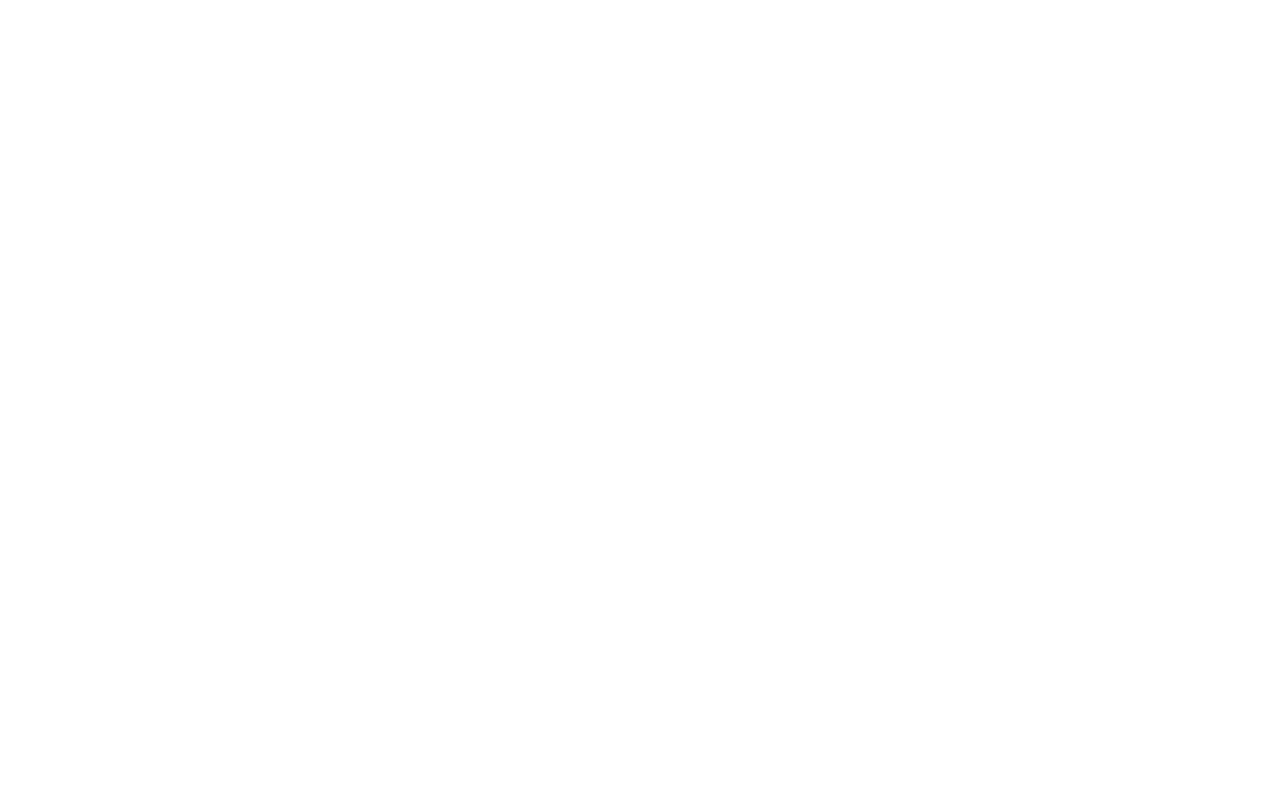
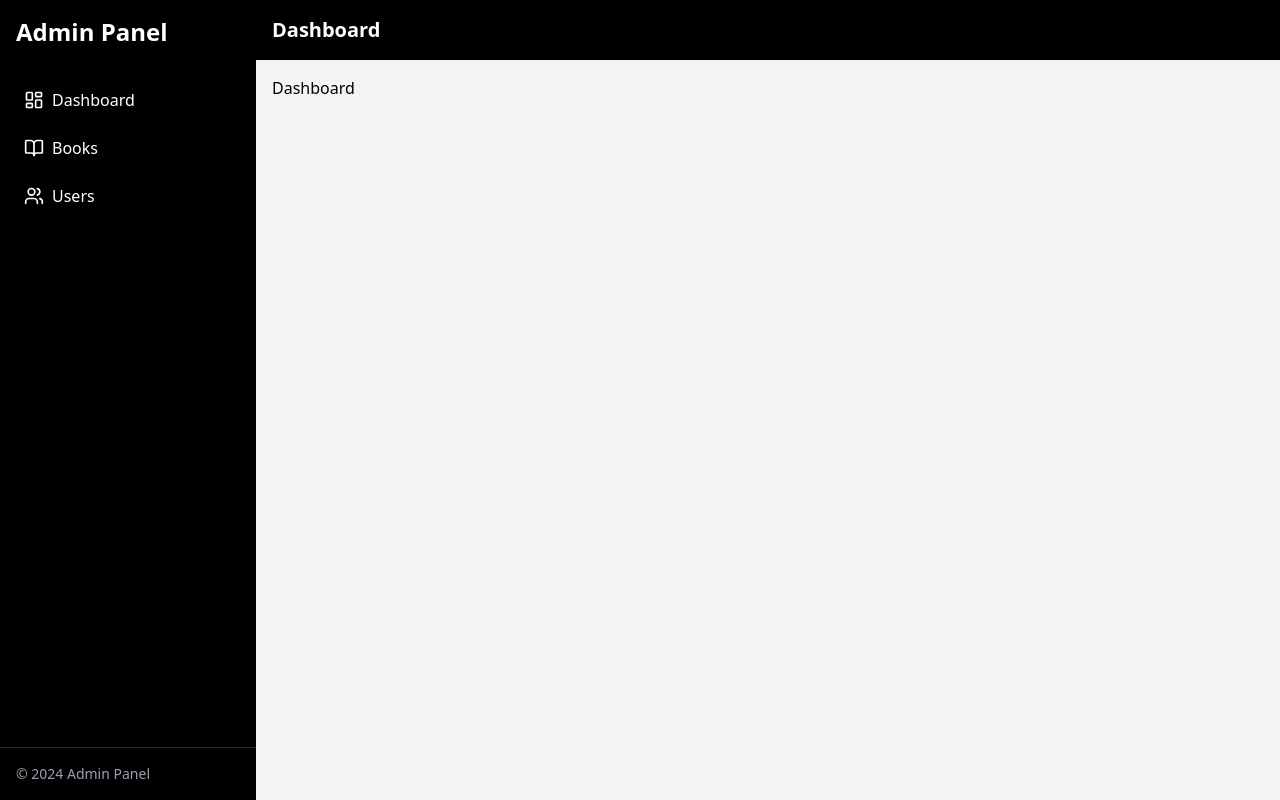
Before and after one commit to chathurasandaruwan/Book-Store-Admin-Panel-React, a React (Vite) app: page / in a window 1280 px wide. Built offline with nearby package versions, Linux system fonts and the light colour scheme.

Commit message:
set navigations page by page

```diff
--- a/src/App.tsx
+++ b/src/App.tsx
@@ -1,9 +1,24 @@
 import './App.css'
+import {createBrowserRouter, RouterProvider} from "react-router";
+import {RootLayout} from "./component/RootLayout.tsx";
+import {Dashboard} from "./pages/Dashboard.tsx";
+import {Books} from "./pages/Books.tsx";
+import {Users} from "./pages/Users.tsx";
 
 function App() {
-
+  const routers = createBrowserRouter([
+    {
+      path: "",
+      element: <RootLayout/>,
+      children: [
+        {path: "", element: <Dashboard/>},
+        {path: "/books", element: <Books/>},
+        {path: "/users", element: <Users/> }
+      ]
+    }
+  ])
   return (
-    <></>
+    <><RouterProvider router={routers}/></>
   )
 }
 
--- a/src/component/MenuBar.tsx
+++ b/src/component/MenuBar.tsx
@@ -40,7 +40,7 @@
             >
                 <div className="h-full flex flex-col">
                     <div className="p-4">
-                        <h1 className="text-2xl font-bold">Admin Panel</h1>
+                        <h1 className="text-2xl font-bold max-lg:pt-15">Admin Panel</h1>
                     </div>
 
                     <nav className="flex-1 p-4 space-y-2">
--- a/src/component/RootLayout.tsx
+++ b/src/component/RootLayout.tsx
@@ -17,7 +17,7 @@
         <div className="flex min-h-screen bg-gray-100">
             <MenuBar/>
             <div className="flex-1 flex flex-col transition-all duration-300">
-                <header className="bg-gray-800 text-white p-4 flex items-center">
+                <header className="bg-black text-white p-4 max-lg:px-18 flex items-center">
                     <h1 className="text-xl font-semibold">{title}</h1>
                 </header>
                 <main className="p-4 flex-1 overflow-y-auto">
```
